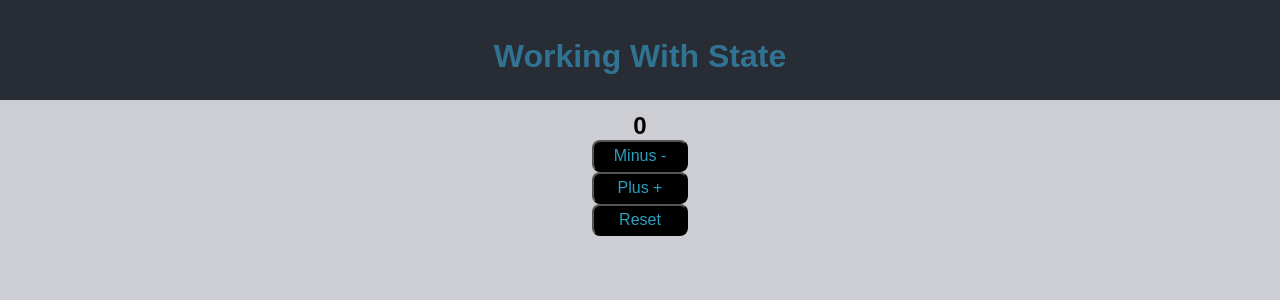
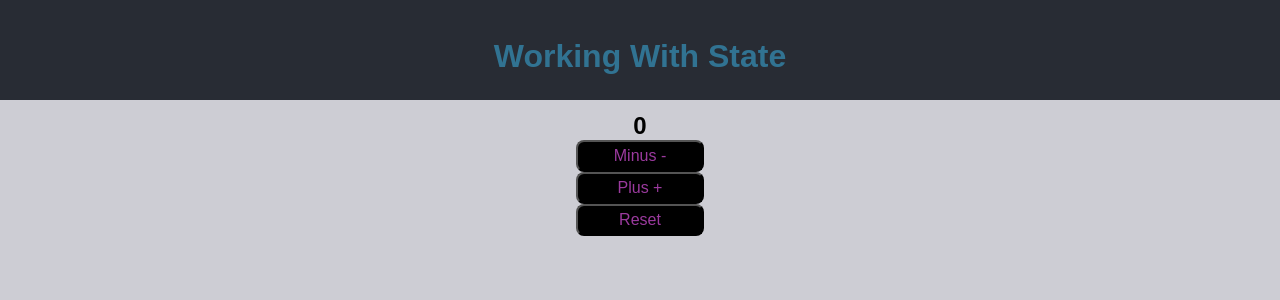
Before and after one commit to Vicious27/StateInReactExplained, a React (Create React App) app: page / in a window 1280 px wide. Shown: the top 300 px of the page. Built offline with nearby package versions, Linux system fonts and the light colour scheme.

Commit message:
updated code for better practice

```diff
--- a/src/App.css
+++ b/src/App.css
@@ -16,12 +16,12 @@
 button.button {
   display: flex;
   margin: auto;
-  width: 6em;
+  width: 8em;
   height: 2em;
   align-items: center;
   justify-content: center;
   background: black;
-  color: rgb(40, 160, 190);
+  color: rgb(155, 58, 158);
   font-size: 16px;
   border-radius: .50em;
 }
--- a/src/Practice4.js
+++ b/src/Practice4.js
@@ -2,45 +2,39 @@ import React from "react";
 import './App.css';
 
 
-const Header = props => (
-  <h2>{props.label}</h2>
-);
+const Header = props =>
+  <h2>{props.text}</h2>;
 
-const Button = props => (
+const Button = props =>
   <button
     className="button"
-    label={props.label}
-    onClick={props.onClick}>{props.label}</button>
-);
+    onClick={props.onClick}>{props.text}</button>;
 
 class Practice4 extends React.Component {
   state = {
     count: 0
   };
 
-  handleIncrement = e => {
-    e.preventDefault();
+  handleIncrement = () => {
     this.setState({ count: this.state.count + 1 })
   };
 
-  handleDecrease = e => {
-    e.preventDefault();
+  handleDecrease = () => {
     this.setState({ count: this.state.count - 1 })
   };
 
-  handleReset = e => {
-    e.preventDefault();
+  handleReset = () => {
     this.setState({ count: 0 })
-  }
+  };
 
 
   render() {
     return (
       <>
-        <Header label={this.state.count} />
-        <Button onClick={this.handleDecrease} label="Minus -" />
-        <Button onClick={this.handleIncrement} label="Plus +" />
-        <Button onClick={this.handleReset} label="Reset" />
+        <Header text={this.state.count} />
+        <Button onClick={this.handleDecrease} text="Minus -" />
+        <Button onClick={this.handleIncrement} text="Plus +" />
+        <Button onClick={this.handleReset} text="Reset" />
       </>
     );
   }
```
